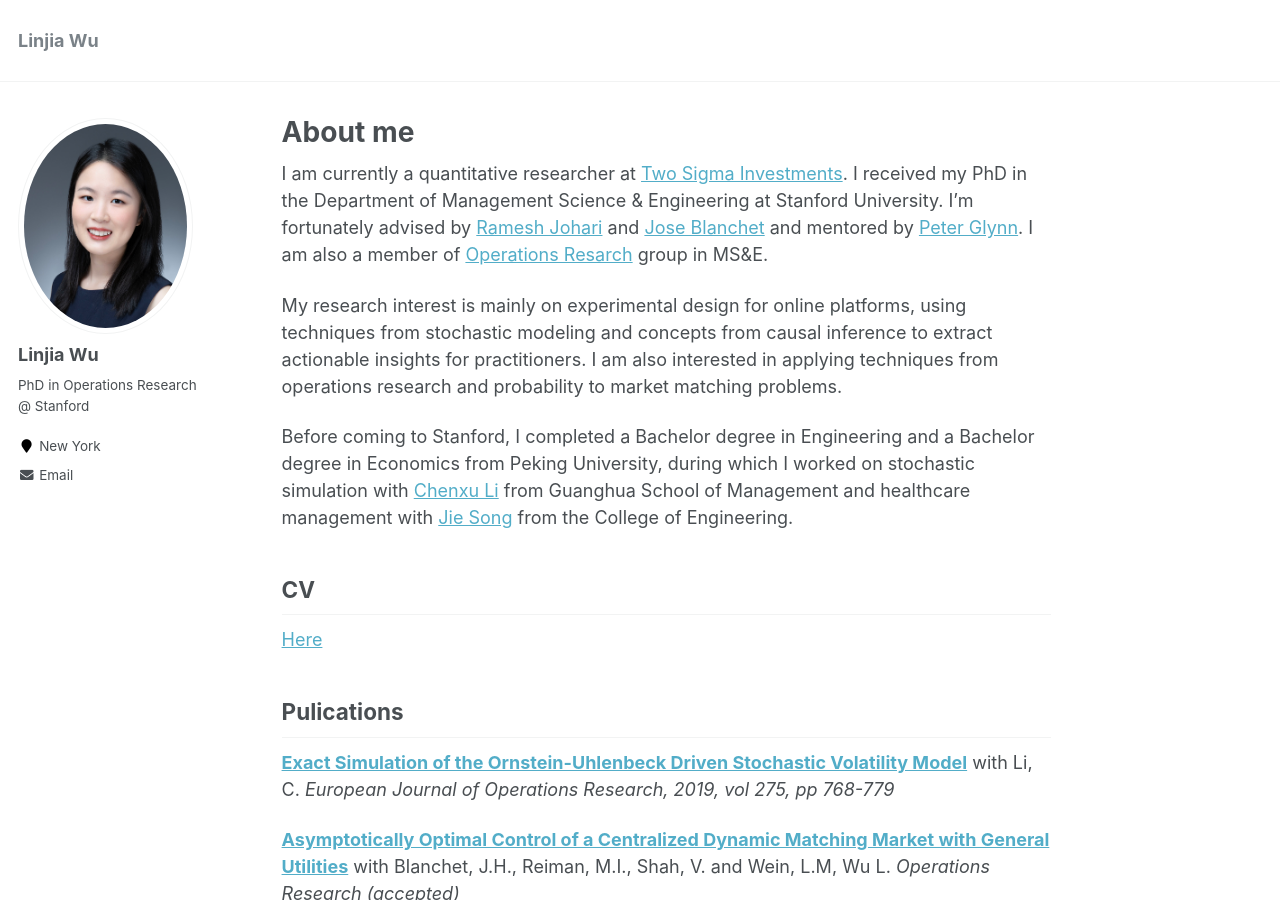
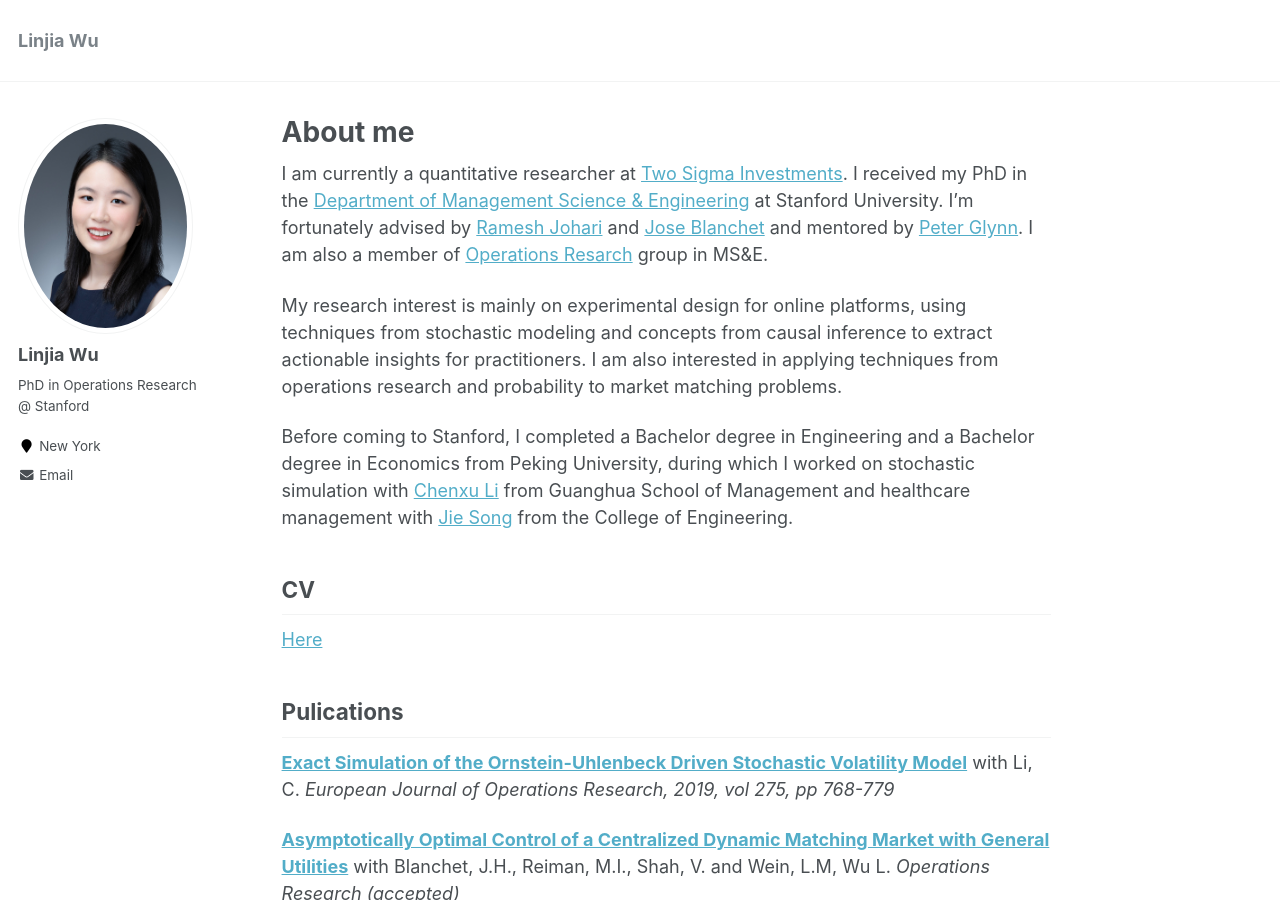
Before and after one commit to linjiawu/linjiawu.github.io, a Jekyll site: the page built from _pages/about.md, in a window 1280 px wide and 900 px high. Built offline with Jekyll 4.4.1, drawn with Linux system fonts in a browser that asks for light colours; part of the change alters nothing that is shown.

```diff
--- a/_pages/about.md
+++ b/_pages/about.md
@@ -8,7 +8,7 @@ redirect_from:
   - /about.html
 ---
 
-I am currently a quantitative researcher at [Two Sigma Investments](https://www.twosigma.com). I received my PhD in the Department of Management Science & Engineering at Stanford University. I'm fortunately advised by [Ramesh Johari](http://web.stanford.edu/~rjohari/) and [Jose Blanchet](https://web.stanford.edu/~jblanche/) and mentored by [Peter Glynn](https://web.stanford.edu/~glynn/). I am also a member of [Operations Resarch](https://or.stanford.edu) group in MS&E.
+I am currently a quantitative researcher at [Two Sigma Investments](https://www.twosigma.com). I received my PhD in the [Department of Management Science & Engineering](https://msande.stanford.edu) at Stanford University. I'm fortunately advised by [Ramesh Johari](http://web.stanford.edu/~rjohari/) and [Jose Blanchet](https://web.stanford.edu/~jblanche/) and mentored by [Peter Glynn](https://web.stanford.edu/~glynn/). I am also a member of [Operations Resarch](https://or.stanford.edu) group in MS&E.
 
 My research interest is mainly on experimental design for online platforms, using techniques from stochastic modeling and concepts from causal inference to extract actionable insights for practitioners. I am also interested in applying techniques from operations research and probability to market matching problems.
 
```
